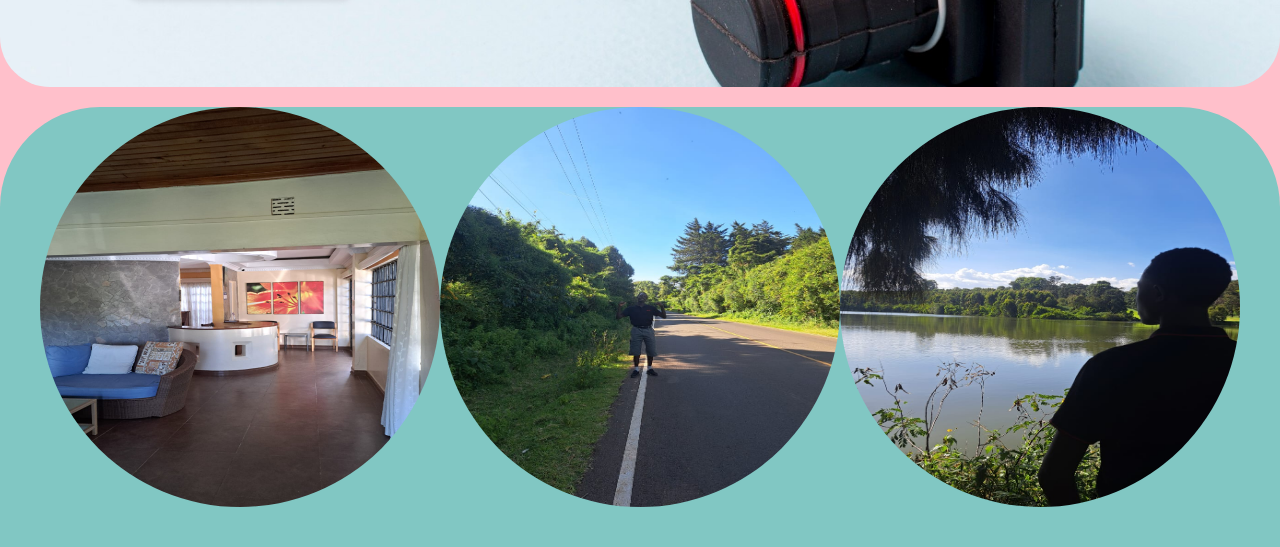
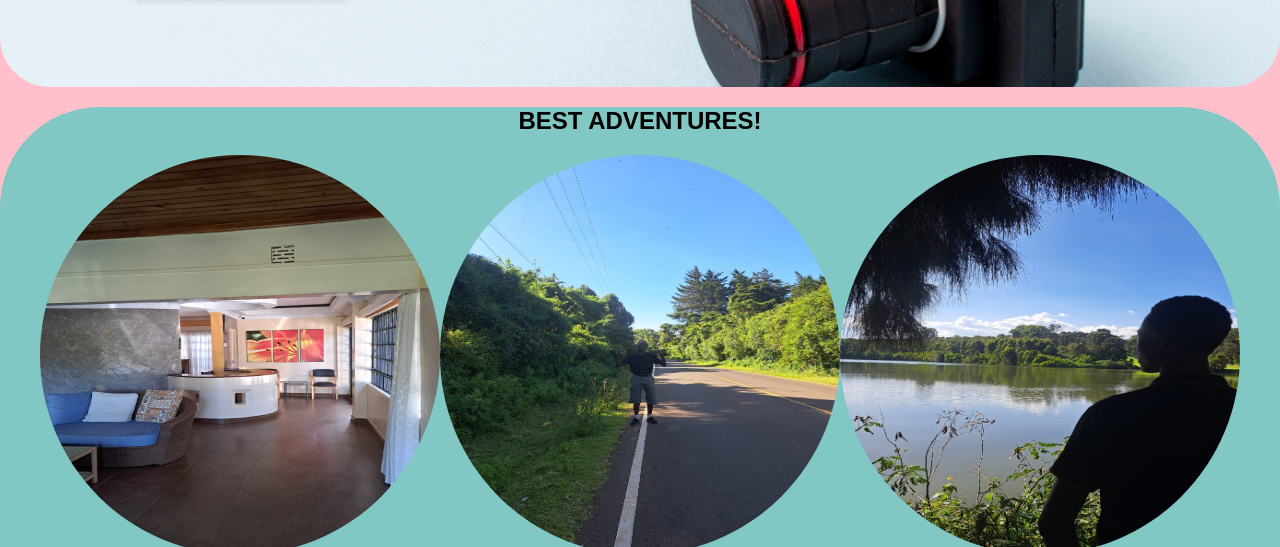
Before and after one commit to Joel-Mwaga/Photography, a plain HTML site: page index.html in a window 1280 px wide. Shown: the part 553-1100 px from the top of the page. Drawn offline with Linux system fonts and the light colour scheme.

Commit message:
changed 1 file

```diff
--- a/index.html
+++ b/index.html
@@ -30,7 +30,8 @@
 
                     </section>
                         <section class="about">
-                            <div class="sub-heading"></div>
+                            <div class="sub-heading">
+                                <h1>BEST ADVENTURES!</h1>
                             <div class="card-container">
                                 <div class="about-card">
                                     <ul>
```
